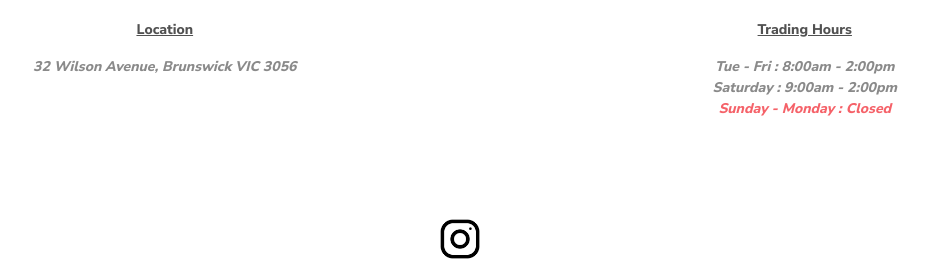
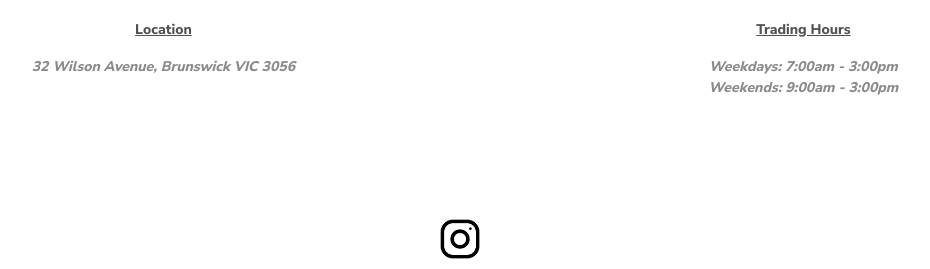
Before and after one commit to LigmaLeng/ThanksCoffeeAndSangas, a Flask app: page /info in a window 1280 px wide. Shown: the part 541-810 px from the top of the page, without its empty margins (180-1110 px from the left). Run offline with Flask 2, Linux system fonts and the light colour scheme.

Commit message:
Revised opening hours

```diff
--- a/templates/info.html
+++ b/templates/info.html
@@ -37,9 +37,8 @@
         <div>
             <p><u>Trading Hours</u></p>
                 <ul style="color: #8a8a8a; font-style: italic;">
-                    <li>Tue - Fri : 8:00am - 2:00pm</li>
-                    <li>Saturday : 9:00am - 2:00pm</li>
-                    <li style="color: #f56269">Sunday - Monday : <b>Closed</b></li>
+                    <li>Weekdays: 7:00am - 3:00pm</li>
+                    <li>Weekends: 9:00am - 3:00pm</li>
                 </ul>
         </div>
     </div>
```
